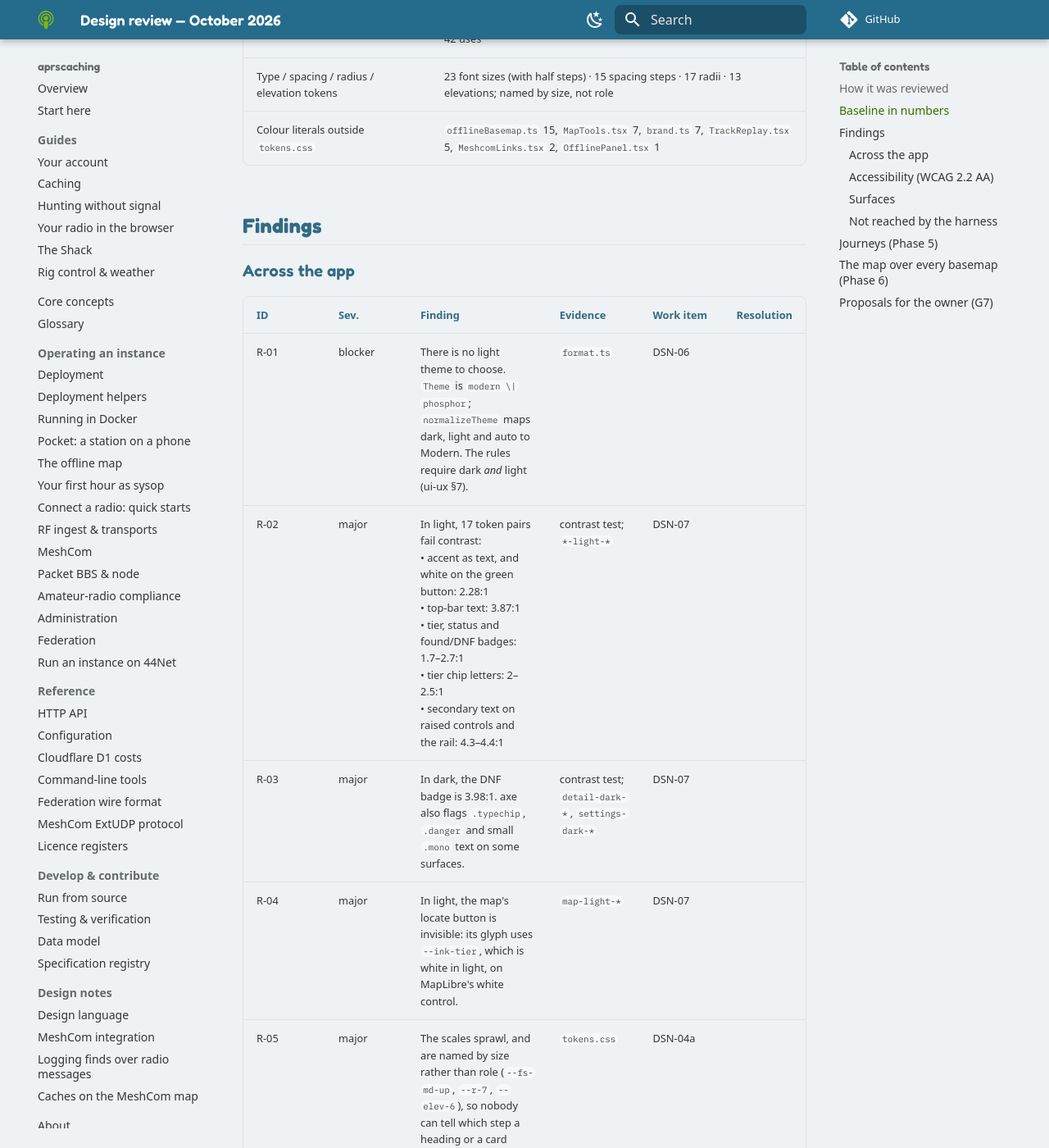
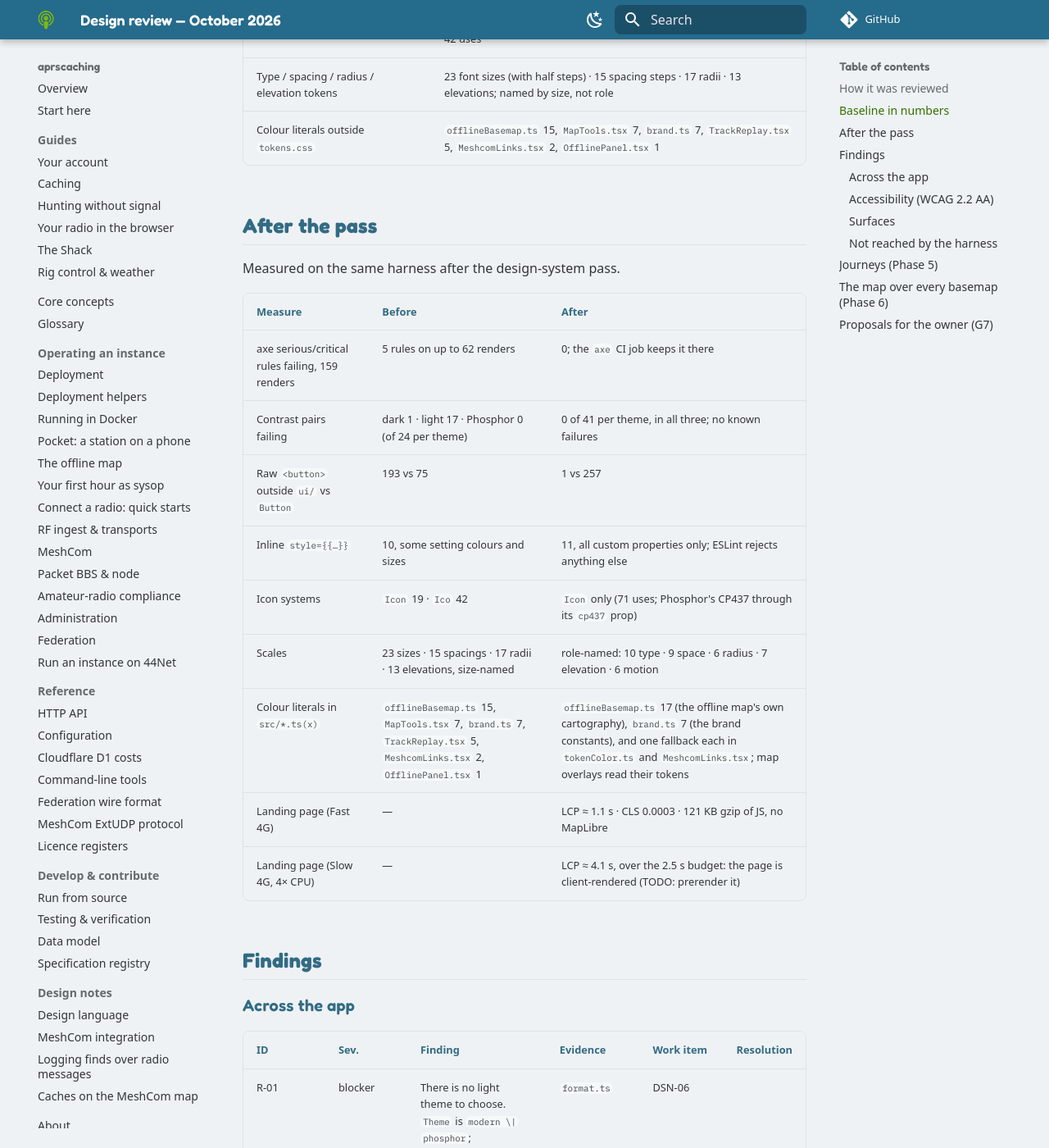
Before and after one commit to apachler/aprscaching, an MkDocs documentation site: the page built from docs/reviews/design-review-2026-10.md, in a window 1280 px wide and 1400 px high, scrolled down 1465 px. Shown: the whole window at 82% size. Built offline with MkDocs 1.6.1 and Material for MkDocs 9.7.7, drawn with Linux system fonts in a browser that asks for light colours; comment, search, counter and statistics services are not loaded; some of the changed text lies outside the part shown.

Commit message:
ci: axe gates every fixture surface in every theme, inline styles set custom properties only, and the design rules cover three themes and the landing page (#182)
This writes the design system's outcome into the rules and adds CI gates
that keep it in place.

**Rules**
- `ui-ux.md`:
  - links the design language and the UI kit;
  - adds the `Icon` primitive to the component inventory;
- adds a landing-page template with its motion and performance budgets;
- adds a "Themes" section (Auto · Light · Dark · Phosphor, Dark by
default, one basemap);
- asks for every component and contrast check in Dark, Light and
Phosphor.
- `css.md`:
- describes theming as implemented (`:root` token sets per `data-theme`,
JS only picks the theme, and colours outside CSS are read from their
token);
  - adds the role-named scales;
  - allows `style` for custom properties only;
  - adds the landing page's motion exception;
- updates the checklist (mix toward white in OKLab; role scales; three
themes).
- Its token example no longer uses `light-dark()`, which the app doesn't
use.
- `docs-and-comments.md` already has the Mermaid rule (#177).
- The PR template gains a design checklist for `apps/web` UI changes.

**CI**
- New `axe` job in `ci.yml`: builds the web app and runs `run.mjs
--no-shots --strict` on every fixture surface (27 surfaces × Dark, Light
and Phosphor × phone and desktop, 159 renders). A serious or critical
finding fails it, and `axe.json` is uploaded either way. It takes about
9 minutes locally and is clean today.
- New `visual.yml`, run nightly and on demand: screenshots, the keyboard
walk and the journeys, uploaded as an artifact. Informational: nothing
is compared pixel by pixel.
- ESLint (`no-restricted-syntax`, `apps/web`): a `style` prop may only
be an object literal of `"--…"` properties. Identifier keys, other
string keys, spreads and computed style objects are errors. The 11
existing uses all pass.
- The contrast test, the emoji guard, the docs drift and diagram checks,
and the Mermaid parse test were already in CI.

**Review:** `design-review-2026-10.md` gains an "After the pass" table
(before/after for axe, contrast, Button, inline styles, icons, scales,
colour literals and the landing page's numbers) and records R-12 as
fixed. Every finding now has a resolution.

Signed-off-by: Andreas Pachler <apachler@paan-systems.com>

```diff
--- a/docs/reviews/design-review-2026-10.md
+++ b/docs/reviews/design-review-2026-10.md
@@ -46,6 +46,22 @@
 | Type / spacing / radius / elevation tokens | 23 font sizes (with half steps) · 15 spacing steps · 17 radii · 13 elevations; named by size, not role |
 | Colour literals outside `tokens.css` | `offlineBasemap.ts` 15, `MapTools.tsx` 7, `brand.ts` 7, `TrackReplay.tsx` 5, `MeshcomLinks.tsx` 2, `OfflinePanel.tsx` 1 |
 
+## After the pass
+
+Measured on the same harness after the design-system pass.
+
+| Measure | Before | After |
+|---|---|---|
+| axe serious/critical rules failing, 159 renders | 5 rules on up to 62 renders | 0; the `axe` CI job keeps it there |
+| Contrast pairs failing | dark 1 · light 17 · Phosphor 0 (of 24 per theme) | 0 of 41 per theme, in all three; no known failures |
+| Raw `<button>` outside `ui/` vs `Button` | 193 vs 75 | 1 vs 257 |
+| Inline `style={{…}}` | 10, some setting colours and sizes | 11, all custom properties only; ESLint rejects anything else |
+| Icon systems | `Icon` 19 · `Ico` 42 | `Icon` only (71 uses; Phosphor's CP437 through its `cp437` prop) |
+| Scales | 23 sizes · 15 spacings · 17 radii · 13 elevations, size-named | role-named: 10 type · 9 space · 6 radius · 7 elevation · 6 motion |
+| Colour literals in `src/*.ts(x)` | `offlineBasemap.ts` 15, `MapTools.tsx` 7, `brand.ts` 7, `TrackReplay.tsx` 5, `MeshcomLinks.tsx` 2, `OfflinePanel.tsx` 1 | `offlineBasemap.ts` 17 (the offline map's own cartography), `brand.ts` 7 (the brand constants), and one fallback each in `tokenColor.ts` and `MeshcomLinks.tsx`; map overlays read their tokens |
+| Landing page (Fast 4G) | — | LCP ≈ 1.1 s · CLS 0.0003 · 121 KB gzip of JS, no MapLibre |
+| Landing page (Slow 4G, 4× CPU) | — | LCP ≈ 4.1 s, over the 2.5 s budget: the page is client-rendered (TODO: prerender it) |
+
 ## Findings
 
 ### Across the app
@@ -68,7 +84,7 @@
 
 | ID | Sev. | Finding | Evidence | Work item | Resolution |
 |---|---|---|---|---|---|
-| R-12 | major | **2.5.8 Target size** fails on 62 renders:<br>• the Shack launcher's pin buttons;<br>• the terminal's channel close `.pt-x`;<br>• `<summary>` disclosures in Settings and the cache detail;<br>• disclosure buttons (`button[aria-controls]`). | axe `target-size` | DSN-10 | |
+| R-12 | major | **2.5.8 Target size** fails on 62 renders:<br>• the Shack launcher's pin buttons;<br>• the terminal's channel close `.pt-x`;<br>• `<summary>` disclosures in Settings and the cache detail;<br>• disclosure buttons (`button[aria-controls]`). | axe `target-size` | DSN-10 || Fixed: every control named here is at least 24 px with spacing and most are 44 px; axe `target-size` passes on all 159 renders (every surface, theme and width), and the axe job in CI keeps it so. |
 | R-13 | major | **2.4.7 Focus visible:** the top-bar search and the Settings search remove the outline (`outline: none`). The only cue is the wrapper's border going from 18 % to 40 % of the chrome ink. | keyboard walk: map stop 2, settings stop 2 | DSN-10 || Fixed: both search fields draw a 2px ring around the whole field (Phase 5). |
 | R-14 | major | **2.4.3 / 2.4.11:** cache pins outside the visible map stay in the tab order. Keyboard focus lands on markers nobody can see (map stops 21 and 23). | keyboard walk | DSN-10 || Fixed: only pins inside the view are focusable, re-checked after every move (Phase 5). |
 | R-15 | major | **2.1.1:** the landing page's terminal card is a scrollable region that cannot get keyboard focus. | axe `scrollable-region-focusable` on `landing-*`, `signin-*` | DSN-12 || Fixed: the terminal card no longer scrolls. Its lines wrap at any width, so it holds no scrollable region; axe finds nothing on the landing page in any theme. |
```
Also changed, not shown: other parts of docs/reviews/design-review-2026-10.md (+1 -1 lines), .claude/rules/css.md (+26 -8 lines), .claude/rules/ui-ux.md (+24 -4 lines), docs/reference/testing.md (+8 -3 lines), eslint.config.mjs (+23 -0 lines), .github/pull_request_template.md, 2 other files.
